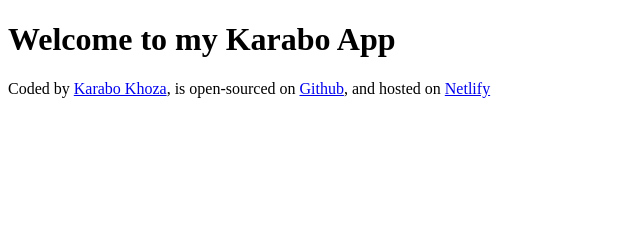
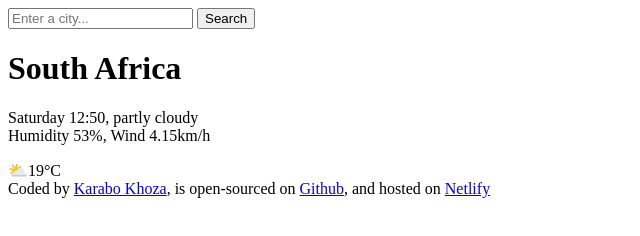
Before and after one commit to Karabo-Khoza/karabo, a plain HTML site: page index.html in a window 1280 px wide. Shown: the whole page, without its empty margins (0-640 px from the left). Drawn offline with Linux system fonts and the light colour scheme.

Commit message:
Added HTML to the project

```diff
--- a/index.html
+++ b/index.html
@@ -6,7 +6,23 @@
     <title>Karabo App</title>
   </head>
   <body>
-    <h1>Welcome to my Karabo App</h1>
+    <header>
+      <form>
+        <input type="search" placeholder="Enter a city..." required />
+        <input type="submit" value="Search" />
+      </form>
+    </header>
+    <main>
+      <div>
+        <h1>South Africa</h1>
+        <p>
+          Saturday 12:50, partly cloudy
+          <br />
+          Humidity 53%, Wind 4.15km/h
+        </p>
+      </div>
+      <div>⛅19°C</div>
+    </main>
     <footer>
       Coded by
       <a href="https://github.com/Karabo-Khoza" target="_blank">Karabo Khoza</a
```
